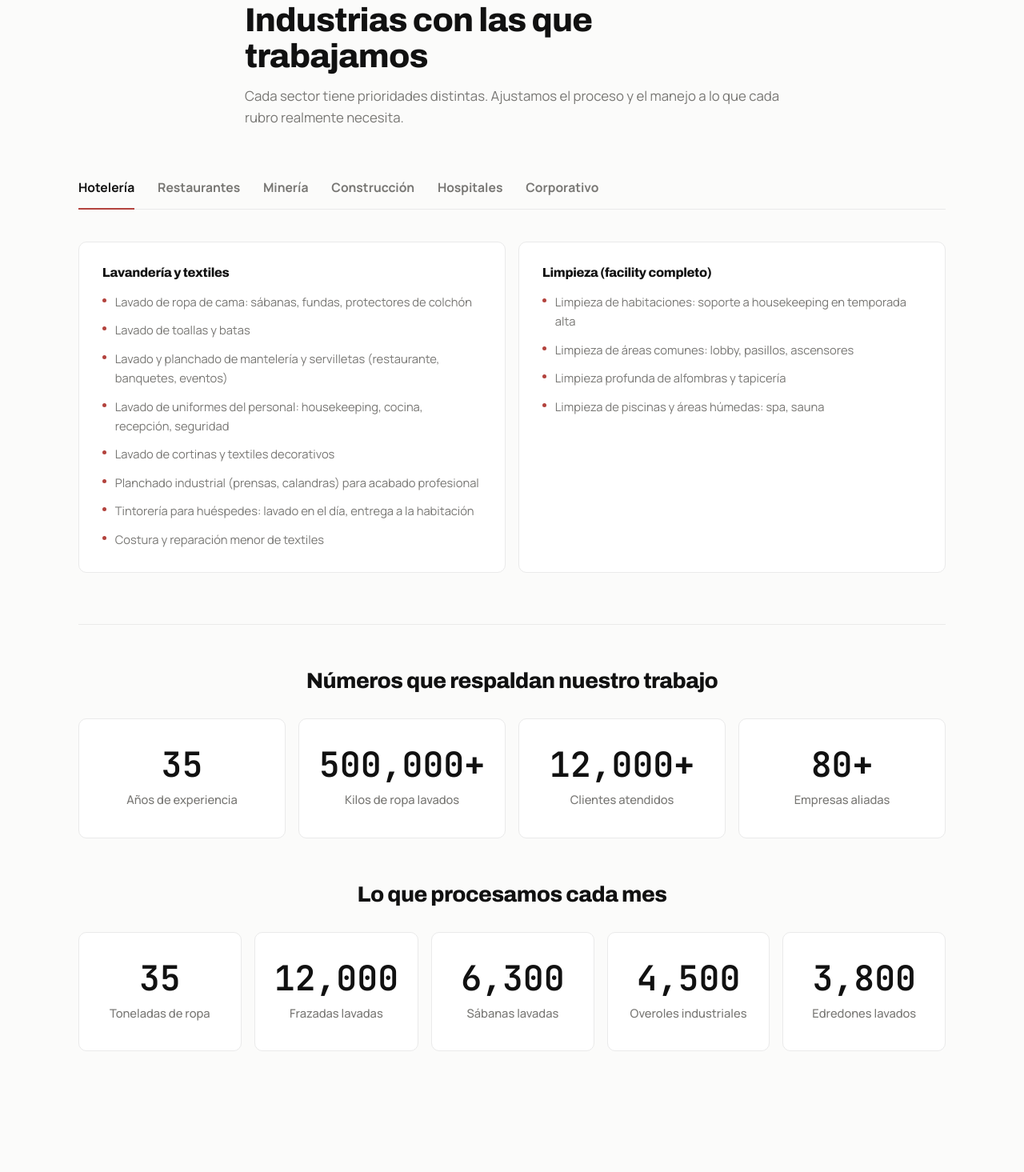
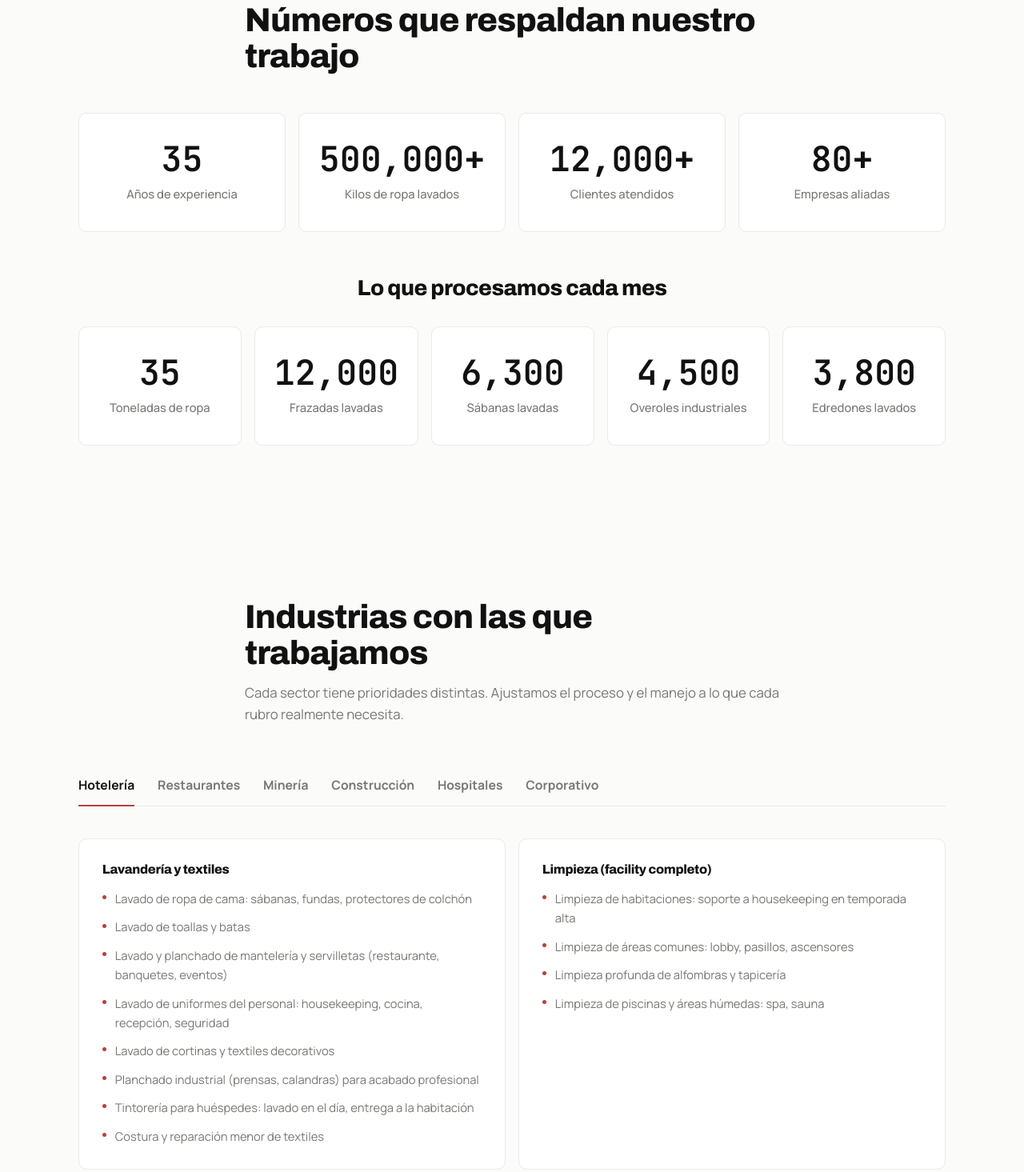
Before and after one commit to JoelTapiaH/Web_Liz, a plain HTML site: page index.html in a window 1280 px wide. Shown: the part 893-2358 px from the top of the page at 80% size. Drawn offline with Linux system fonts and the light colour scheme.

Commit message:
Mover las métricas a su propia sección justo después del hero
Co-Authored-By: Claude Sonnet 5 <noreply@anthropic.com>

```diff
--- a/index.html
+++ b/index.html
@@ -18,6 +18,7 @@
       <img src="imagenes/logo.png" alt="Lavandería Liz" class="nav__logo-img" />
     </a>
     <nav class="nav__links" id="navLinks">
+      <a href="#numeros">Resultados</a>
       <a href="#industrias">Industrias</a>
       <a href="#clientes">Clientes</a>
       <a href="#historia">Trayectoria</a>
@@ -62,7 +63,56 @@
     </div>
   </section>
 
-  <!-- ===== SOLUCIONES POR INDUSTRIA + KPIS ===== -->
+  <!-- ===== MÉTRICAS ===== -->
+  <section class="stats" id="numeros">
+    <div class="section-head reveal">
+      <h2>Números que respaldan nuestro trabajo</h2>
+    </div>
+    <div class="stats__grid">
+      <div class="stat reveal">
+        <div class="stat__num" data-target="35" data-suffix="">0</div>
+        <div class="stat__label">Años de experiencia</div>
+      </div>
+      <div class="stat reveal">
+        <div class="stat__num" data-target="500000" data-suffix="+">0</div>
+        <div class="stat__label">Kilos de ropa lavados</div>
+      </div>
+      <div class="stat reveal">
+        <div class="stat__num" data-target="12000" data-suffix="+">0</div>
+        <div class="stat__label">Clientes atendidos</div>
+      </div>
+      <div class="stat reveal">
+        <div class="stat__num" data-target="80" data-suffix="+">0</div>
+        <div class="stat__label">Empresas aliadas</div>
+      </div>
+    </div>
+
+    <h3 class="stats__subtitle">Lo que procesamos cada mes</h3>
+    <div class="stats__grid stats__grid--capacity">
+      <div class="stat reveal">
+        <div class="stat__num" data-target="35" data-suffix="">0</div>
+        <div class="stat__label">Toneladas de ropa</div>
+      </div>
+      <div class="stat reveal">
+        <div class="stat__num" data-target="12000" data-suffix="">0</div>
+        <div class="stat__label">Frazadas lavadas</div>
+      </div>
+      <div class="stat reveal">
+        <div class="stat__num" data-target="6300" data-suffix="">0</div>
+        <div class="stat__label">Sábanas lavadas</div>
+      </div>
+      <div class="stat reveal">
+        <div class="stat__num" data-target="4500" data-suffix="">0</div>
+        <div class="stat__label">Overoles industriales</div>
+      </div>
+      <div class="stat reveal">
+        <div class="stat__num" data-target="3800" data-suffix="">0</div>
+        <div class="stat__label">Edredones lavados</div>
+      </div>
+    </div>
+  </section>
+
+  <!-- ===== SOLUCIONES POR INDUSTRIA ===== -->
   <section class="industrias" id="industrias">
     <div class="section-head reveal">
       <h2>Industrias con las que trabajamos</h2>
@@ -234,53 +284,6 @@
       </div>
 
     </div>
-
-    <!-- KPIs -->
-    <div class="industrias__stats">
-      <h3 class="industrias__stats-title">Números que respaldan nuestro trabajo</h3>
-      <div class="stats__grid">
-        <div class="stat reveal">
-          <div class="stat__num" data-target="35" data-suffix="">0</div>
-          <div class="stat__label">Años de experiencia</div>
-        </div>
-        <div class="stat reveal">
-          <div class="stat__num" data-target="500000" data-suffix="+">0</div>
-          <div class="stat__label">Kilos de ropa lavados</div>
-        </div>
-        <div class="stat reveal">
-          <div class="stat__num" data-target="12000" data-suffix="+">0</div>
-          <div class="stat__label">Clientes atendidos</div>
-        </div>
-        <div class="stat reveal">
-          <div class="stat__num" data-target="80" data-suffix="+">0</div>
-          <div class="stat__label">Empresas aliadas</div>
-        </div>
-      </div>
-
-      <h3 class="industrias__stats-title industrias__stats-title--sub">Lo que procesamos cada mes</h3>
-      <div class="stats__grid stats__grid--capacity">
-        <div class="stat reveal">
-          <div class="stat__num" data-target="35" data-suffix="">0</div>
-          <div class="stat__label">Toneladas de ropa</div>
-        </div>
-        <div class="stat reveal">
-          <div class="stat__num" data-target="12000" data-suffix="">0</div>
-          <div class="stat__label">Frazadas lavadas</div>
-        </div>
-        <div class="stat reveal">
-          <div class="stat__num" data-target="6300" data-suffix="">0</div>
-          <div class="stat__label">Sábanas lavadas</div>
-        </div>
-        <div class="stat reveal">
-          <div class="stat__num" data-target="4500" data-suffix="">0</div>
-          <div class="stat__label">Overoles industriales</div>
-        </div>
-        <div class="stat reveal">
-          <div class="stat__num" data-target="3800" data-suffix="">0</div>
-          <div class="stat__label">Edredones lavados</div>
-        </div>
-      </div>
-    </div>
   </section>
 
   <!-- ===== CLIENTES ===== -->
@@ -451,6 +454,7 @@
       </div>
       <div class="footer__col">
         <span class="footer__label">Navegación</span>
+        <a href="#numeros">Resultados</a>
         <a href="#industrias">Industrias</a>
         <a href="#clientes">Clientes</a>
         <a href="#historia">Trayectoria</a>
--- a/styles.css
+++ b/styles.css
@@ -174,12 +174,12 @@ h1, h2, h3 {
 .section-head { max-width: 700px; margin: 0 auto 3rem; padding: 0 1rem; }
 .section-head h2 { font-size: clamp(1.8rem, 4vw, 2.6rem); }
 
-/* ===== KPIs (bento), dentro de Industrias ===== */
-.industrias__stats { margin-top: 4rem; padding-top: 3.5rem; border-top: 1px solid var(--border); }
-.industrias__stats-title {
-  text-align: center; font-size: clamp(1.3rem, 3vw, 1.7rem); margin-bottom: 2rem;
+/* ===== MÉTRICAS (bento) ===== */
+.stats { padding: 6rem clamp(1.2rem,5vw,3rem); max-width: var(--max); margin: 0 auto; }
+.stats__subtitle {
+  text-align: center; font-size: clamp(1.3rem, 3vw, 1.7rem);
+  margin: 3.5rem 0 2rem;
 }
-.industrias__stats-title--sub { margin-top: 3.5rem; }
 .stats__grid {
   display: grid; grid-template-columns: repeat(4, 1fr); gap: 1rem;
 }
```
Also changed, not shown: package-lock.json (added).
